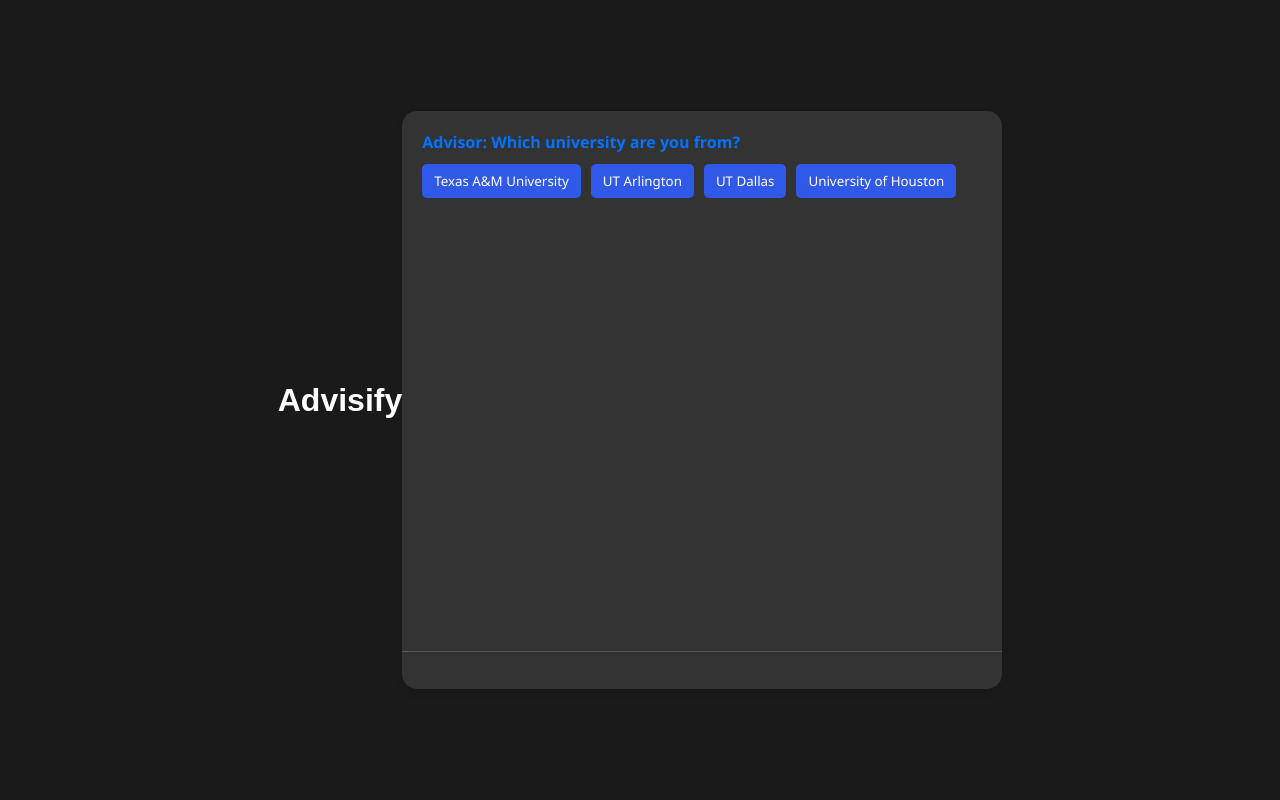
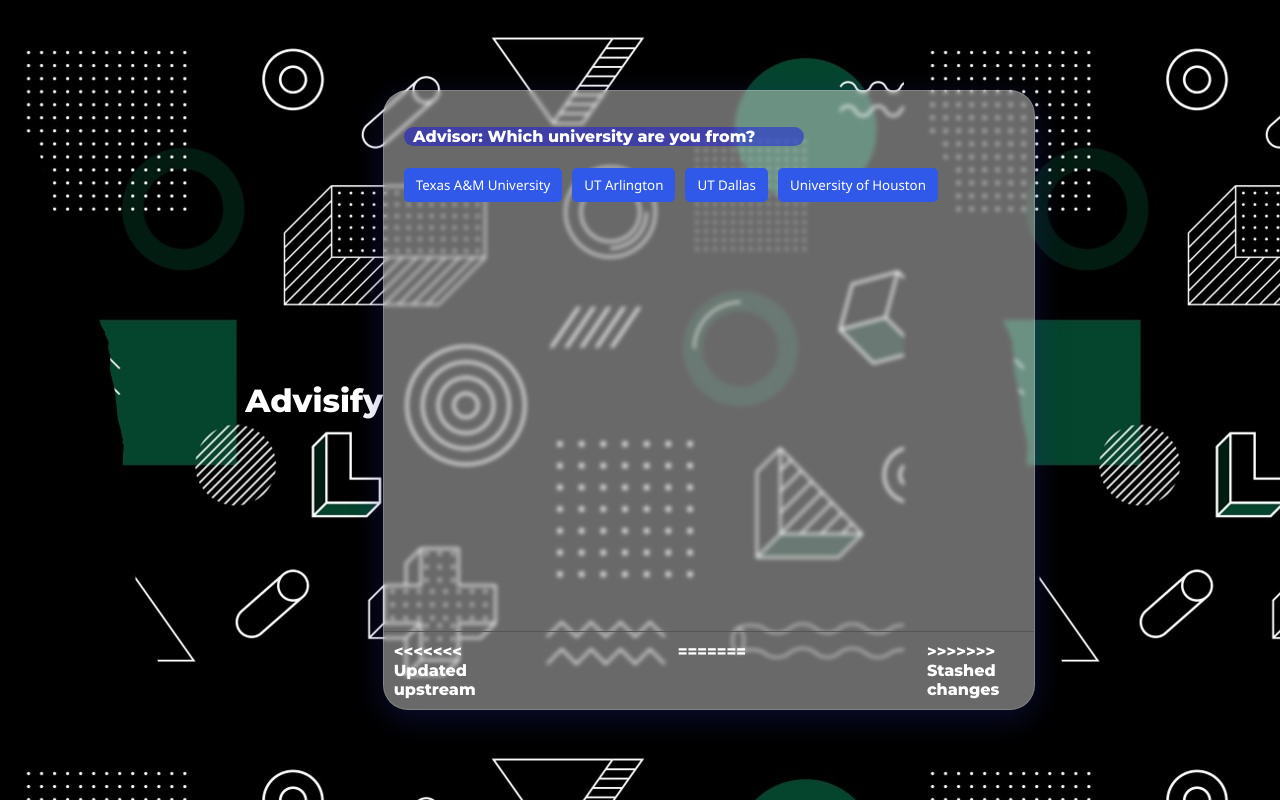
Before and after one commit to sidc43/TAMU-Hack, a website: page public/pages/home/index.html in a window 1280 px wide. Drawn offline with Linux system fonts and the light colour scheme.

Commit message:
Changed styling

```diff
--- a/public/pages/home/index.html
+++ b/public/pages/home/index.html
@@ -5,6 +5,9 @@
     <meta name="viewport" content="width=device-width, initial-scale=1.0" />
     <title>AdvisorGPT Chat</title>
     <link rel="stylesheet" href="styles.css" />
+    <link rel="preconnect" href="https://fonts.googleapis.com">
+    <link rel="preconnect" href="https://fonts.gstatic.com" crossorigin>
+    <link href="https://fonts.googleapis.com/css2?family=Montserrat:wght@800&family=Rubik&display=swap" rel="stylesheet">
     <script src="main.js"></script>
   </head>
   <body>
@@ -12,7 +15,16 @@
     <div id="chat-container">
       <div id="chat-messages"></div>
       <div id="user-input">
+<<<<<<< Updated upstream
         <input type="text" id="input-text" onkeyup="handleKeyPress(event)" />
+=======
+        <!-- Add an event listener for the 'keyup' event on the input field -->
+        <input
+          type="text"
+          id="input-text"
+          onkeyup="handleKeyPress(event)"
+        />
+>>>>>>> Stashed changes
       </div>
 
       <div id="university-options-container" class="options-container"></div>
@@ -20,6 +32,7 @@
       <div id="major-options-container" class="options-container"></div>
 
       <div id="year-options-container" class="options-container"></div>
+      <div id="creds">0</div>
     </div>
   </body>
 </html>
--- a/public/pages/home/main.js
+++ b/public/pages/home/main.js
@@ -106,7 +106,7 @@
   var chatMessages = document.getElementById("chat-messages");
   var advisorMessage = document.createElement("div");
   advisorMessage.className = "advisor-message";
-  advisorMessage.textContent = "Advisor: " + message;
+  advisorMessage.innerHTML = `<pre style="font-family: 'Montserrat'">  Advisor: ${message} </pre>`;
 
   var optionsContainer = document.getElementById(containerId);
   optionsContainer.innerHTML = "";
@@ -131,10 +131,6 @@
   var chatMessages = document.getElementById("chat-messages");
   var advisorMessage = document.createElement("div");
   advisorMessage.className = "advisor-message";
-  advisorMessage.textContent =
-    "Advisor: Thank you for providing your university information.";
-
-  chatMessages.appendChild(advisorMessage);
 
   showOptions("What is your major?", majorOptions, "major-options-container");
 }
@@ -143,8 +139,6 @@
   var chatMessages = document.getElementById("chat-messages");
   var advisorMessage = document.createElement("div");
   advisorMessage.className = "advisor-message";
-  advisorMessage.textContent =
-    "Advisor: Thank you for providing your major information.";
 
   chatMessages.appendChild(advisorMessage);
 
--- a/public/pages/home/styles.css
+++ b/public/pages/home/styles.css
@@ -1,7 +1,10 @@
+@import url('https://fonts.googleapis.com/css2?family=Montserrat:wght@800&family=Rubik&display=swap');
+
 body {
-  background-color: #1a1a1a;
+  background-image: url("../../assets/image.png");
+  background-color: #ffffff;
   color: #fff;
-  font-family: Arial, sans-serif;
+  font-family: 'Montserrat', sans-serif;
   margin: 0;
   padding: 0;
   display: flex;
@@ -11,18 +14,23 @@
 }
 
 #chat-container {
-  background-color: #333;
-  border-radius: 15px;
   overflow: hidden;
-  width: 600px;
+  width: 650px;
   max-width: 100%;
-  box-shadow: 0 4px 8px rgba(0, 0, 0, 0.1);
+
+  background: rgba(255, 255, 255, 0.411);
+  box-shadow: 0 8px 32px 0 rgba( 31, 38, 135, 0.37 );
+  backdrop-filter: blur( 2px );
+  -webkit-backdrop-filter: blur( 2px );
+  border-radius: 25px;
+  border: 1px solid rgba( 255, 255, 255, 0.18 );
 }
 
 #chat-messages {
   padding: 20px;
   height: 500px;
   overflow-y: auto;
+  color: blue;
 }
 
 #user-input {
@@ -51,18 +59,21 @@
 }
 
 .options-container {
+  font-family: 'Montserrat', sans-serif;
   display: flex;
   flex-wrap: wrap;
   gap: 10px;
 }
 
 button {
+  font-family: 'Montserrat', sans-serif;
   background-color: #3159e9;
   color: #fff;
   border: none;
   margin-top: 1%;
   margin-bottom: 1%;
   padding: 8px 12px;
+  margin-bottom: 20px;
   border-radius: 5px;
   cursor: pointer;
   outline: none;
@@ -71,6 +82,7 @@
 }
 
 .user-message {
+<<<<<<< Updated upstream
   color: #fff;
   font-family: "Lucida Sans", "Lucida Sans Regular", "Lucida Grande",
     "Lucida Sans Unicode", Geneva, Verdana, sans-serif;
@@ -84,4 +96,25 @@
   font-weight: bold;
   color: hsla(213, 100%, 50%, 0.998);
   margin-bottom: 5px;
+=======
+  text-align:right;
+  font-family: 'Montserrat', sans-serif;
+  color: cyan;
+  margin-bottom: 15px;
 }
+
+.advisor-message {
+  color: #fff;
+  margin-bottom: 15px;
+  background-color: rgba(0, 0, 255, 0.4);
+  border-radius: 15px;
+  width: 400px;
+  position: relative;
+  font-family: 'Montserrat', sans-serif;
+}
+
+#creds {
+  position: absolute;
+  ;
+>>>>>>> Stashed changes
+}
```
Also changed, not shown: public/assets/Picture1.jpg (added), public/assets/image.png (added).
